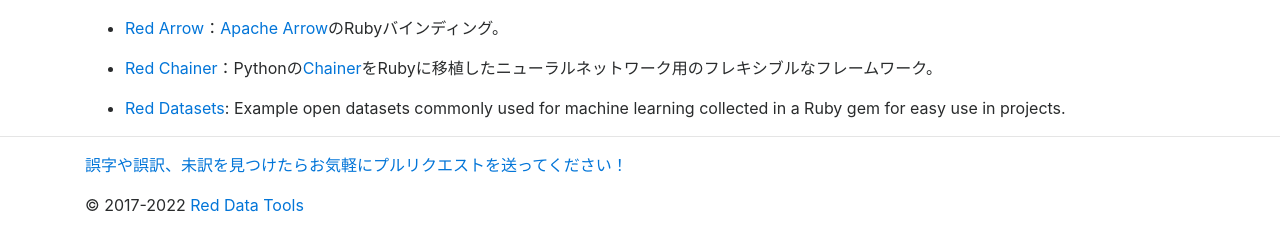
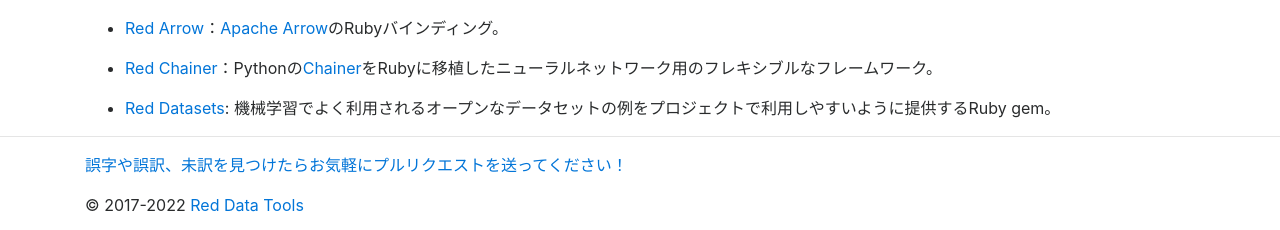
Before and after one commit to red-data-tools/red-data-tools.github.io, a Jekyll site: the page built from ja/index.md, in a window 1280 px wide. Shown: the part 1566-1796 px from the top of the page. Built offline with Jekyll 4.4.1, drawn with Linux system fonts in a browser that asks for light colours.

Commit message:
Add translation of Red Datasets (#12)
## What I did
- Add translation of Red Datasets

## What I checked
- I checked my translation was reflected at my local environment
<img width=50% alt="Add translation of Red Datasets" src="https://user-images.githubusercontent.com/45173523/186539643-82c3c499-8512-4708-8b25-dfa6f1006b03.png">

```diff
--- a/ja/index.md
+++ b/ja/index.md
@@ -69,7 +69,7 @@ Red Data ToolsはRuby用のデータ処理ツールを提供するプロジェ
 
   * [Red Chainer][red-chainer]：Pythonの[Chainer][chainer]をRubyに移植したニューラルネットワーク用のフレキシブルなフレームワーク。
 
-  * [Red Datasets][red-datasets]: Example open datasets commonly used for machine learning collected in a Ruby gem for easy use in projects.
+  * [Red Datasets][red-datasets]: 機械学習でよく利用されるオープンなデータセットの例をプロジェクトで利用しやすいように提供するRuby gem。
 
 [apache-arrow]:https://arrow.apache.org/
 [apache-parquet-c++]:https://github.com/apache/parquet-cpp
```
Also changed, not shown: 1 other file.
